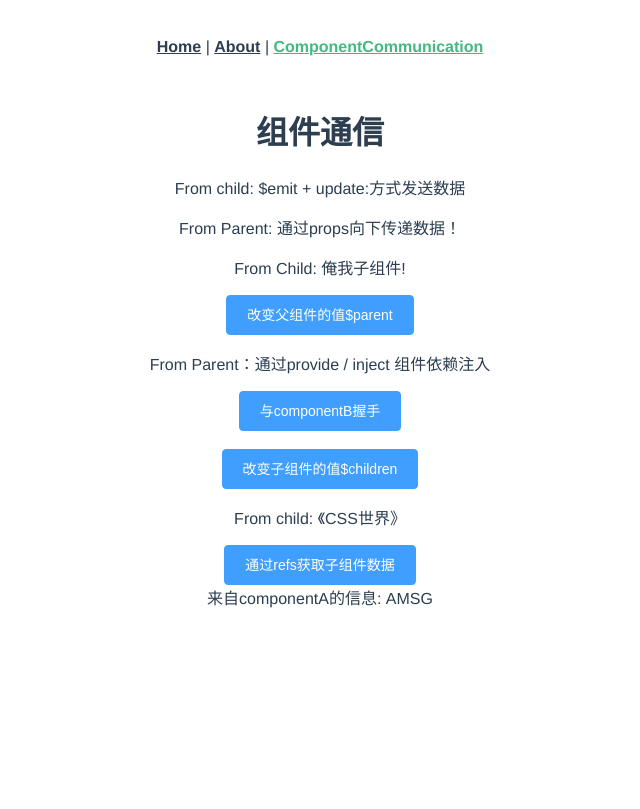
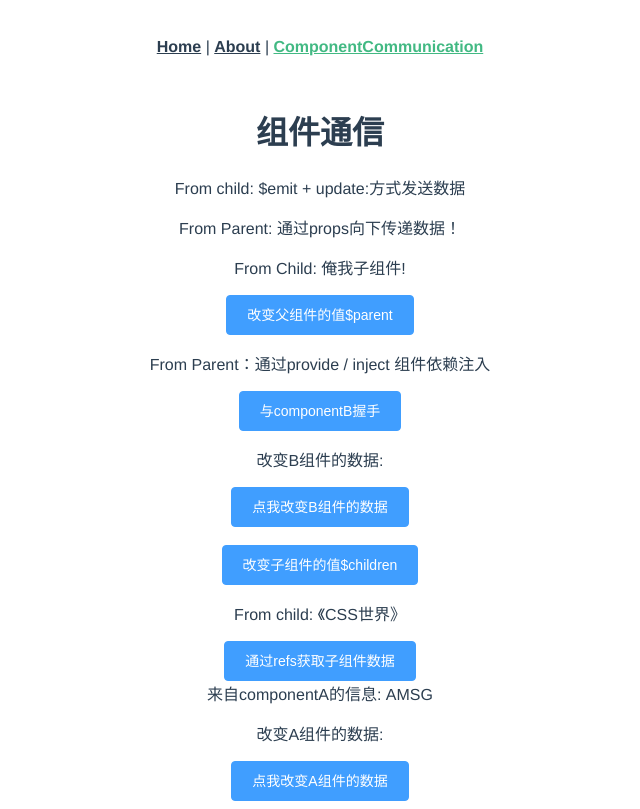
Before and after one commit to FEMotong/vue-devSkill, a Vue app: page /ComponentCommunication in a window 1280 px wide. Shown: the whole page, without its empty margins (320-960 px from the left). Built offline with nearby package versions, Linux system fonts and the light colour scheme.

Commit message:
组件通信方法六: Vuex

```diff
--- a/package.json
+++ b/package.json
@@ -11,7 +11,8 @@
     "core-js": "^3.6.5",
     "element-ui": "^2.13.2",
     "vue": "^2.6.11",
-    "vue-router": "^3.2.0"
+    "vue-router": "^3.2.0",
+    "vuex": "^3.5.1"
   },
   "devDependencies": {
     "@vue/cli-plugin-babel": "~4.4.0",
--- a/src/components/Communication.vue
+++ b/src/components/Communication.vue
@@ -7,6 +7,10 @@
         <p>From Parent：{{ DependencyInjection }}</p>
 
         <el-button type="primary" @click="comApostHandle">与componentB握手</el-button>
+        <br>
+        <p>改变B组件的数据: {{ BMsg }}</p>
+        <el-button type="primary" @click="getComAData">点我改变B组件的数据</el-button>
+
     </div>
 </template>
 
@@ -22,13 +26,24 @@
     data() {
       return {
         tips: '俺我子组件!',
-        book: '<<前端架构>>'
+        book: '<<前端架构>>',
+        messageA: '嘿，B组件，我是A组件！'
+      }
+    },
+    computed: {
+      BMsg() {
+        return this.$store.state.BMSG
       }
     },
     created() {
       this.sendParent()
     },
     methods: {
+      getComAData() {
+        this.$store.commit('receiveBMSG', {
+          BMSG: this.messageA
+        })
+      },
       sendParent() {
         this.$emit("update:title","$emit + update:方式发送数据") // update后边:不能有空格！
         // this.$emit("onEmitTitle","$emit + update:方式发送数据") // update后边:不能有空格！
--- a/src/components/CommunicationB.vue
+++ b/src/components/CommunicationB.vue
@@ -1,6 +1,11 @@
 <template>
     <div>
         来自componentA的信息: {{ AMSG }}
+
+        <br>
+        <p>改变A组件的数据: {{ AMsg }}</p>
+        <el-button type="primary" @click="getComBData">点我改变A组件的数据</el-button>
+
     </div>
 </template>
 
@@ -12,8 +17,21 @@
     name: "CommunicationB",
     data() {
       return {
-        AMSG: 'AMSG'
+        AMSG: 'AMSG',
+        messageB: '嘿，A组件，我是B组件！'
       }
+    },
+    computed: {
+      AMsg() {
+        return this.$store.state.AMSG
+      }
+    },
+    methods: {
+      getComBData() {
+        this.$store.commit('receiveAMSG', {
+          AMSG: this.messageB
+        })
+      },
     },
     mounted() {
       EventBus.$on("comApost", val => {
--- a/src/main.js
+++ b/src/main.js
@@ -3,12 +3,14 @@ import App from './App.vue'
 import router from './router'
 import elementUIComponents from '@/config/elementUI'
 import 'element-ui/lib/theme-chalk/index.css';
+import store from "./vuex/store";
 
 Vue.config.productionTip = false
 
 Vue.use(elementUIComponents) // 优雅注册组件
 
 new Vue({
+  store,
   router,
   render: h => h(App)
 }).$mount('#app')
--- /dev/null
+++ b/src/vuex/store.js
@@ -0,0 +1,23 @@
+import Vue from 'vue'
+import Vuex from 'vuex'
+
+Vue.use(Vuex)
+
+const state = {
+  AMSG: '',
+  BMSG: ''
+}
+
+const mutations = {
+  receiveAMSG(state, payload) {
+    state.AMSG = payload.AMSG
+  },
+  receiveBMSG(state, payload) {
+    state.BMSG = payload.BMSG
+  },
+}
+
+export default new Vuex.Store({
+  state,
+  mutations
+})
```
Also changed, not shown: 1 other file (tests, documents, lock files or other folders).
